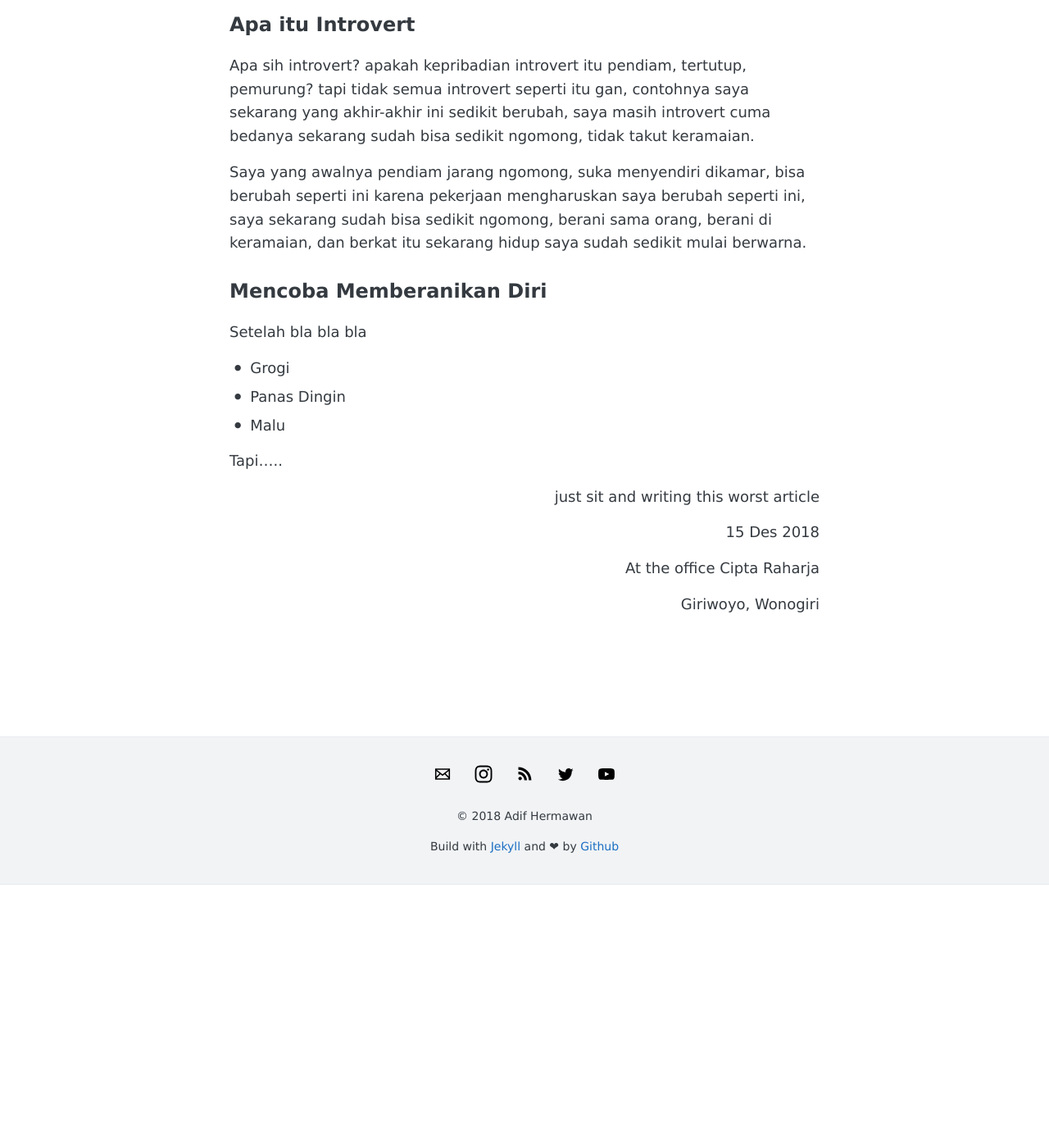
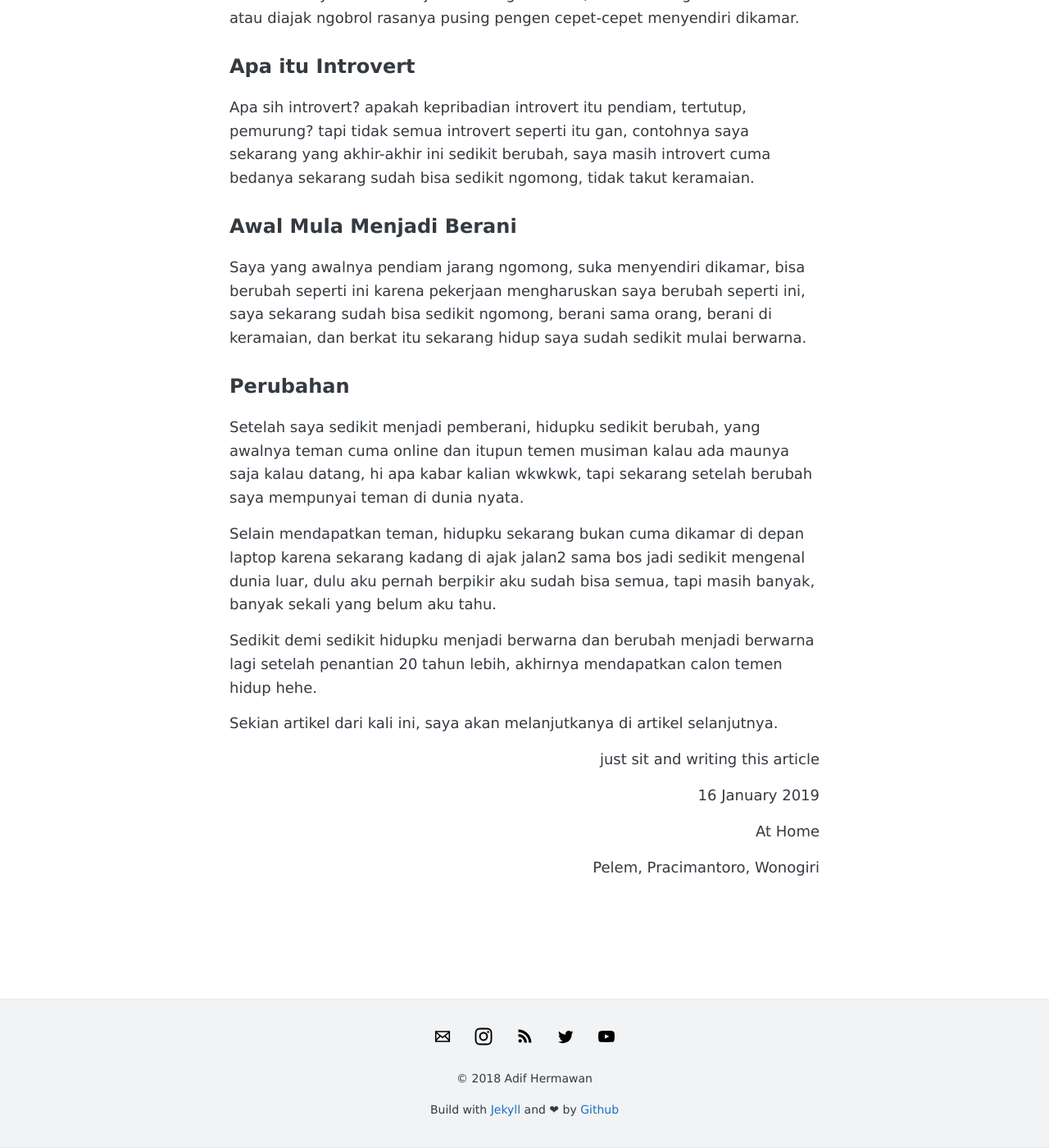
Before and after one commit to adif48/Blog, a Jekyll site: the page built from _posts/2019-01-16-merasakan-hidup-pertama-kali.md, in a window 1280 px wide and 1400 px high, scrolled down 1075 px. Shown: the whole window at 82% size. Built offline with Jekyll 4.4.1, drawn with Linux system fonts in a browser that asks for light colours; comment, search, counter and statistics services are not loaded; before the commit the page ends 2154 px from its top, so only the background shows below that; some of the changed text lies outside the part shown.

Commit message:
Update and rename 2018-10-27-merasakan-hidup-pertama-kali.md to 2019-01-16-merasakan-hidup-pertama-kali.md

```diff
--- a/_posts/2018-10-27-merasakan-hidup-pertama-kali.md
+++ b/_posts/2019-01-16-merasakan-hidup-pertama-kali.md
@@ -1,6 +1,6 @@
 ---
 layout: post
-title: "Pertama Kalinya Merasakan Hidup"
+title: "Perubahan Meninggalkan Kepribadian Introvertku"
 tags: [Lifestyle]
 comments: true
 ---
@@ -24,24 +24,25 @@
 
 Apa sih introvert? apakah kepribadian introvert itu pendiam, tertutup, pemurung? tapi tidak semua introvert seperti itu gan, contohnya saya sekarang yang akhir-akhir ini sedikit berubah, saya masih introvert cuma bedanya sekarang sudah bisa sedikit ngomong, tidak takut keramaian.
 
+## Awal Mula Menjadi Berani
+
 Saya yang awalnya pendiam jarang ngomong, suka menyendiri dikamar, bisa berubah seperti ini karena pekerjaan mengharuskan saya berubah seperti ini, saya sekarang sudah bisa sedikit ngomong, berani sama orang, berani di keramaian, dan berkat itu sekarang hidup saya sudah sedikit mulai berwarna.
 
-## Mencoba Memberanikan Diri
+## Perubahan
 
-Setelah bla bla bla
+Setelah saya sedikit menjadi pemberani, hidupku sedikit berubah, yang awalnya teman cuma online dan itupun temen musiman kalau ada maunya saja kalau datang, hi apa kabar kalian wkwkwk, tapi sekarang setelah berubah saya mempunyai teman di dunia nyata.
 
-* Grogi
-* Panas Dingin
-* Malu
+Selain mendapatkan teman, hidupku sekarang bukan cuma dikamar di depan laptop karena sekarang kadang di ajak jalan2 sama bos jadi sedikit mengenal dunia luar, dulu aku pernah berpikir aku sudah bisa semua, tapi masih banyak, banyak sekali yang belum aku tahu.
 
-Tapi.....
+Sedikit demi sedikit hidupku menjadi berwarna dan berubah menjadi berwarna lagi setelah penantian 20 tahun lebih, akhirnya mendapatkan calon temen hidup hehe.
 
+Sekian artikel dari kali ini, saya akan melanjutkanya di artikel selanjutnya.
 
-just sit and writing this worst article
+just sit and writing this article
 {: .right}
-15 Des 2018
+16 January 2019
 {: .right}
-At the office Cipta Raharja
+At Home
 {: .right}
-Giriwoyo, Wonogiri
+Pelem, Pracimantoro, Wonogiri
 {: .right}
```
